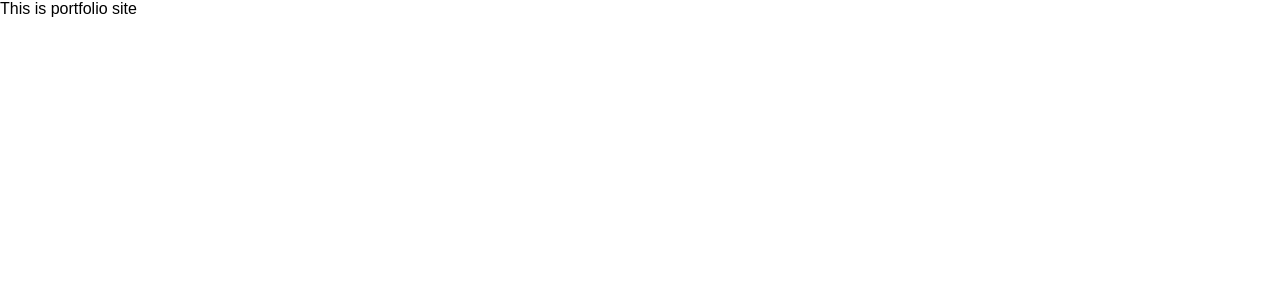
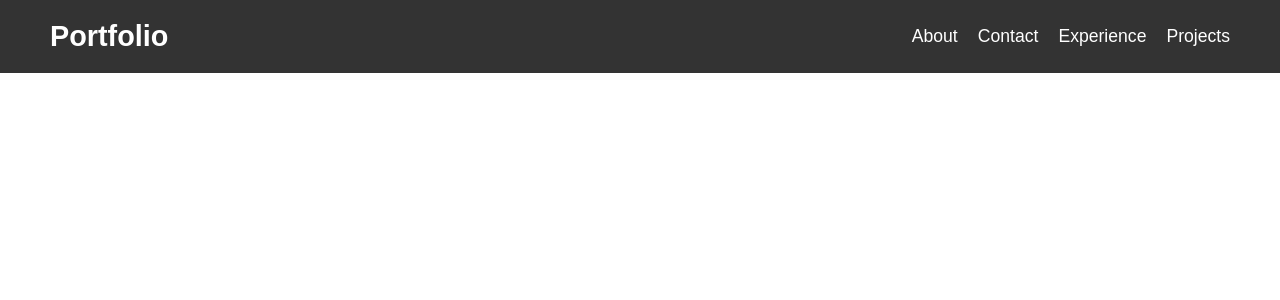
Before and after one commit to priyangshu-halder/react-basics, a React (Vite) app in the folder folio_vite/: page / in a window 1280 px wide. Shown: the top 300 px of the page. Built offline with nearby package versions, Linux system fonts and the light colour scheme.

Commit message:
navbar implimentation

```diff
--- a/folio_vite/src/App.css
+++ b/folio_vite/src/App.css
@@ -3,5 +3,6 @@
 .App {
   background-color: var(--color-bg);
   width: 100%;
-  height: 100%
+  height: 100%;
+  color: aqua;
 }
--- a/folio_vite/src/App.jsx
+++ b/folio_vite/src/App.jsx
@@ -1,11 +1,11 @@
 import './App.css'
-
+import Navbar from './components/Navbar/Navbar'
 function App() {
 
 
   return (
     <>
-      <div className='{styles.App}'>This is portfolio site</div>
+      <div className='{styles.App}'><Navbar/></div>
     </>
   )
 }
--- /dev/null
+++ b/folio_vite/src/components/Navbar/Navbar.css
@@ -0,0 +1,65 @@
+/* General reset for margins and padding */
+* {
+    margin: 0;
+    padding: 0;
+    box-sizing: border-box;
+}
+
+body {
+    font-family: Arial, sans-serif;
+}
+
+/* Navbar container styling */
+.navbar {
+    display: flex;
+    justify-content: space-between;
+    align-items: center;
+    padding: 20px 50px;
+    background-color: #333; /* Dark background for contrast */
+}
+
+.navbar .logo {
+    color: white;
+    font-size: 1.8rem;
+    font-weight: bold;
+    text-decoration: none;
+}
+
+/* Nav links container */
+.nav-links ul {
+    list-style-type: none;
+    display: flex;
+}
+
+.nav-links li {
+    margin-left: 20px;
+}
+
+.nav-links a {
+    color: white;
+    text-decoration: none;
+    font-size: 1.1rem;
+    transition: color 0.3s;
+}
+
+/* Hover effect */
+.nav-links a:hover {
+    color: #f39c12; /* Gold color on hover */
+}
+
+/* Responsive Design: Make it stacked on smaller screens */
+@media (max-width: 768px) {
+    .navbar {
+        flex-direction: column;
+        align-items: flex-start;
+    }
+
+    .nav-links ul {
+        display: block;
+        margin-top: 10px;
+    }
+
+    .nav-links li {
+        margin: 10px 0;
+    }
+}
--- /dev/null
+++ b/folio_vite/src/components/Navbar/Navbar.jsx
@@ -0,0 +1,21 @@
+import React from "react";
+import "./Navbar.css"
+
+const Navbar = () => {
+    return (
+    <nav className="navbar">
+        <a href="/" className="logo">Portfolio</a>
+        <div className="nav-links">
+            <ul>
+                <li><a href="#about">About</a></li>
+                <li><a href="#contact">Contact</a></li>
+                <li><a href="#experience">Experience</a></li>
+                <li><a href="#projects">Projects</a></li>
+            </ul>
+        </div>
+    </nav>
+
+    );
+};
+
+export default Navbar;
```
